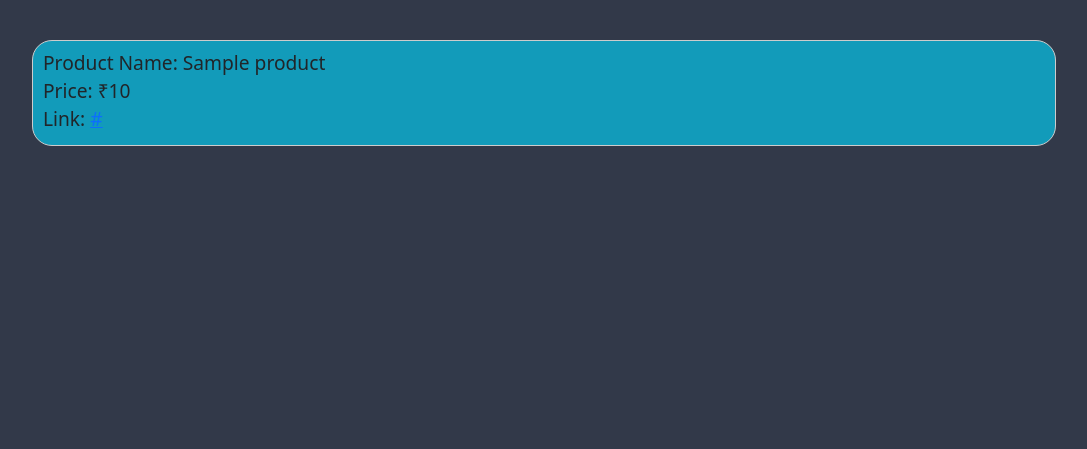
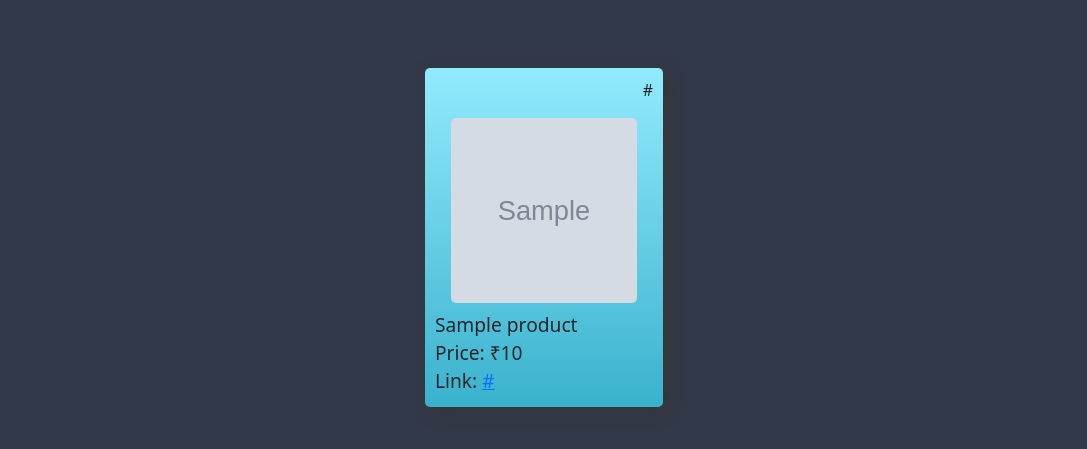
Before and after one commit to adhirajpandey/Budget-Boss, a Flask app: template templates/deals.html in a window 1280 px wide. Shown: the part 80-529 px from the top of the page, without its empty margins (96-1183 px from the left). Run offline with Flask 2, Linux system fonts and the light colour scheme; the template is opened without the code that fills it: most values are stand-ins (such as "Sample title", 1, 10 or a date in 2020); grey boxes marked "Sample" are stand-in pictures; parts of the project's set-up code (start-up, migrations or seed data) failed here and were passed over.

Commit message:
Change in Deals UI

```diff
--- a/static/css/styles.css
+++ b/static/css/styles.css
@@ -262,25 +238,53 @@ display: flex;
   align-items: center;
   justify-content: center;
   flex-direction: row;
+  gap: 20px;
+  margin: 0 auto;
+  padding: 20px;
 }
 
 .deal {
-width: 80%;
+  width: calc(20% - 10px);
   margin-bottom: 20px;
-border: 1px solid #ccc;
-border-radius: 20px;
+  border-radius: 5px;
+  box-shadow: 5px 5px 15px rgb(54, 54, 54);
   padding: 10px;
   box-sizing: border-box;
-background-color: #129BBA;
+  background: linear-gradient(to bottom, #92eafd, #3ab2cd);
+}
+
+.deal img {
+  max-width: 100%;
+  height: auto;
+  display: block;
+  margin: 0 auto 10px;
+  object-fit: cover;
+  width: 85%;
+  aspect-ratio: 1/1;
+  border-radius: 5px;
+}
+
+.deal p {
+  text-align: right;
 }
 
 .deal h2 {
   font-size: 1.2rem;
   margin-bottom: 5px;
 }
+
 ul {
   list-style-type: none;
 }
+
+.product-name {
+  font-size: 1.2rem;
+  margin-bottom: 5px;
+  max-height: 23px;
+  overflow: hidden;
+}
+
+
 
 
 /* Styles for mobile devices */
--- a/templates/about.html
+++ b/templates/about.html
@@ -31,7 +31,7 @@
                 <ol>
                   <li>Flipkart and Myntra Addon - Done</li>
                   <li>Best Deals Section - Done</li>
-                  <li>Discord Bot Integration</li>
+                  <li>WhatsApp Notification</li>
                 </ol>
                 </p></font>
 
--- a/templates/deals.html
+++ b/templates/deals.html
@@ -1,13 +1,18 @@
 {% extends "base.html" %}
 
 {% block body %}
+<br/>
+<br/>
 <div class="deal-container">
   {% for product in products %}
   <div class="deal">
-    <h2>Product Name: {{ product['product_name'] }}</h2>
+    <p>{{product['product_website']}}</p>
+    <img src="{{product['product_image']}}" alt="{{ product['product_name'] }}">
+    <h2 class="product-name">{{ product['product_name'] }}</h2>
     <h2>Price: ₹{{ product['product_price'] }}</h2>
     <h2>Link: <a href="{{ product['product_link'] }}">{{ product['product_link'] }}</a></h2>
   </div>
   {% endfor %}
 </div>
+
 {% endblock %}
```
Also changed, not shown: other parts of static/css/styles.css (+24 -42 lines). Lines whose indentation alone changed are shown as unchanged.
